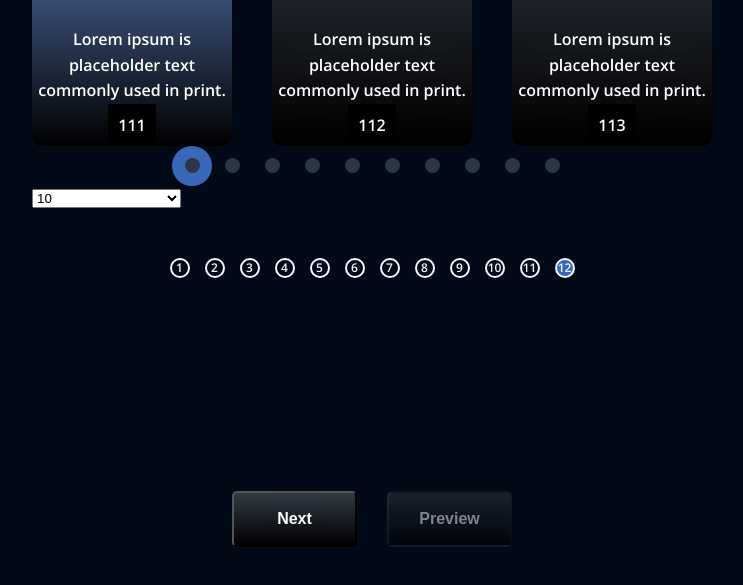
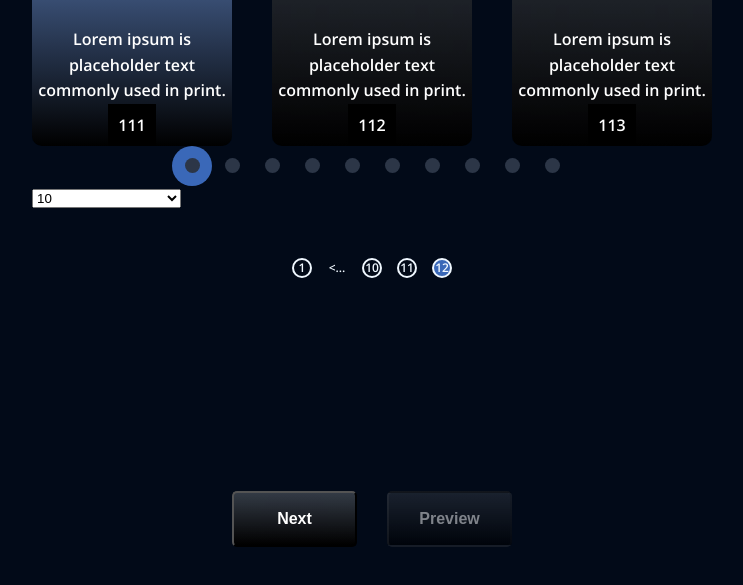
Before and after one commit to Salexg34/PaginationNumList, a website built with Vite: page index.html in a window 1280 px wide. Both pictures are taken after a click on the element "12". Shown: the part 159-744 px from the top of the page, without its empty margins (268-1011 px from the left). Built offline with nearby package versions, Linux system fonts and the light colour scheme.

Commit message:
init pagionation gap

```diff
--- a/css/slider.css
+++ b/css/slider.css
@@ -133,5 +133,13 @@
 }
 
 .pagination__gap {
-    color: white;
+    display: flex;
+    justify-content: center;
+    align-items: center;
+    color: aliceblue;
+    width: 20px;
+    height: 20px;
+    cursor: pointer;
+
+    font-size: 12px;
 }
--- a/package.json
+++ b/package.json
@@ -22,7 +22,7 @@
     "eslint-config-prettier": "8.5.0",
     "eslint-plugin-import": "^2.29.0",
     "jsdom": "^22.1.0",
-    "vite": "^5.0.10",
+    "vite": "^5.0.11",
     "vitest": "^0.34.6"
   }
 }
--- /dev/null
+++ b/scripts/modules/render-pagination/consts.js
@@ -0,0 +1,4 @@
+export const MAX_VISIBLE_PAGE = 5;
+export const currentPage = new URL(window.location.href).searchParams.get('indexPage');
+// export const startPaginationPage = Math.max(1, currentPage - Math.floor(MAX_VISIBLE_PAGE / 2));
+// export const endPaginationPage = Math.min(startPaginationPage + MAX_VISIBLE_PAGE - 1, 120);
--- a/scripts/modules/render-pagination/index.js
+++ b/scripts/modules/render-pagination/index.js
@@ -1,4 +1,9 @@
-import {addPaginationWrapper} from './utils';
+import generalConsts from '../../consts/general';
+import {findElements} from '../../utils/find_elements';
+import {getNamedQueryParams} from '../../utils/get-named-query-params';
+
+import {MAX_VISIBLE_PAGE} from './consts';
+import {addPaginationWrapper, setActivePage, createPaginationNum} from './utils';
 
 export const addPaginationElements = ({
     paginationPagesCount,
@@ -6,24 +11,96 @@ export const addPaginationElements = ({
 }) => {
     const sliderPaginationWrapper = addPaginationWrapper();
 
-    for (let i = 1; i <= paginationPagesCount; i++) {
-        const paginationNum = document.createElement('div');
+    const preapreToRerender = () => {
+        sliderPaginationWrapper.innerHTML = '';
+        sliderWrapper.removeEventListener(generalConsts.URL_CHANGE_NAME, preapreToRerender);
 
-        paginationNum.textContent = i;
-        paginationNum.classList.add('pagination__num');
+        addPaginationElements({
+            paginationPagesCount,
+            pageQueryParams,
+        });
+    };
+
+    const {sliderWrapper} = findElements();
+    sliderWrapper.addEventListener(generalConsts.URL_CHANGE_NAME, preapreToRerender);
+
+    const {indexPage: currentPage} = getNamedQueryParams();
+
+    let startPaginationPage = Math.max(1, currentPage - Math.floor(MAX_VISIBLE_PAGE / 2));
+    let endPaginationPage = Math.min(startPaginationPage + MAX_VISIBLE_PAGE - 1, paginationPagesCount);
+
+    //определяем нужен ли разделитель в начале пагинации
+    if (startPaginationPage > 1) {
+        const paginationNumStart = createPaginationNum(
+            1,
+            () => {
+                pageQueryParams(1);
+                setActivePage(1);
+            },
+            'pagination__num',
+        );
+
+        sliderPaginationWrapper.appendChild(paginationNumStart);
+
+        if (startPaginationPage > 2) {
+            const paginationGapStart = createPaginationNum(
+                '<...',
+                () => {
+                    pageQueryParams(endPaginationPage - MAX_VISIBLE_PAGE + 1);
+                    setActivePage(endPaginationPage - MAX_VISIBLE_PAGE + 1);
+                },
+                'pagination__gap',
+            );
+
+            sliderPaginationWrapper.appendChild(paginationGapStart);
+        };
+    };
+
+    console.log(startPaginationPage, 'SPP');
+    console.log(endPaginationPage, 'EPP');
+
+    // Создаем видимые номера страниц
+    for (let i = startPaginationPage; i <= endPaginationPage; i++) {
+        const paginationNum = createPaginationNum(
+            i,
+            () => {
+                pageQueryParams(i);
+                setActivePage(i);
+            },
+            'pagination__num',
+        );
+
+        if (currentPage == i) {
+            paginationNum.classList.add('active');
+        };
+
         sliderPaginationWrapper.appendChild(paginationNum);
+    };
 
-        const currentPage = new URL(window.location.href).searchParams.get('indexPage');
-        if (i == currentPage || (!currentPage && i == 1)) {
-            paginationNum.classList.add('active');
-        }
+    // создаем разделитель в конце
+    if (endPaginationPage < paginationPagesCount) {
+        const paginationGapEnd = createPaginationNum(
+            '...>',
+            () => {
+                pageQueryParams(endPaginationPage);
+                setActivePage(endPaginationPage);
+                // updatePagination(endPaginationPage - 2, endPaginationPage + 2);
+                // window.location.reload();
+            },
+            'pagination__gap',
+        );
 
-        paginationNum.addEventListener('click', () => {
-            pageQueryParams(i);
-            document.querySelector('.pagination__num.active').classList.remove('active');
-            paginationNum.classList.add('active');
+        sliderPaginationWrapper.appendChild(paginationGapEnd);
 
-        });
-        sliderPaginationWrapper.appendChild(paginationNum);
-    }
+        const paginationNumEnd = createPaginationNum(
+            paginationPagesCount,
+            () => {
+                pageQueryParams(paginationPagesCount);
+                setActivePage(paginationPagesCount);
+            },
+            'pagination__num',
+        );
+
+        sliderPaginationWrapper.appendChild(paginationNumEnd);
+    };
 };
--- a/scripts/modules/render-pagination/utils.js
+++ b/scripts/modules/render-pagination/utils.js
@@ -1,4 +1,6 @@
 import {findElements} from '../../utils/find_elements';
+
+import {addPaginationElements} from './index';
 
 export const addPaginationWrapper = () => {
     const {slider} = findElements();
@@ -22,3 +24,42 @@ export const addPaginationWrapper = () => {
 
     return sliderPaginationNum;
 };
+
+export const setActivePage = (pageNumber) => {
+    const activePage = document.querySelector('.pagination__num.active');
+    if (activePage) {
+        activePage.classList.remove('active');
+    }
+
+    const updateActivePage = document.querySelector(`.pagination__num[data-page="${pageNumber}"]`);
+    if (updateActivePage) {
+        updateActivePage.classList.add('active');
+    }
+};
+
+export const createPaginationNum = (pageNumber, onClick, elementClass) => {
+    const paginationNum = document.createElement('div');
+
+    paginationNum.textContent = pageNumber;
+    paginationNum.classList.add(elementClass);
+    paginationNum.setAttribute('data-page', pageNumber);
+    paginationNum.addEventListener('click', onClick);
+
+    return paginationNum;
+};
+
+// export const updatePagination = (start, end) => {
+//     const sliderPaginationWrapper = addPaginationWrapper();
+
+//     // Удаляем текущую пагинацию
+//     sliderPaginationWrapper.innerHTML = '';
+
+//     // Создаем новый диапазон пагинации
+//     for (let i = start; i <= end; i++) {
+//         const paginationNum = createPaginationNum(i, () => {
+//             console.log(12345);
+//         });
+
+//         sliderPaginationWrapper.appendChild(paginationNum);
+//     };
+// };
```
Also changed, not shown: cypress/e2e/utils.cy.js (+13 -0 lines), scripts/modules/render-pagination/index.test.js (+47 -47 lines), scripts/utils/pagination-with-gap-page.js (deleted, +0 -30 lines), 1 other file.
